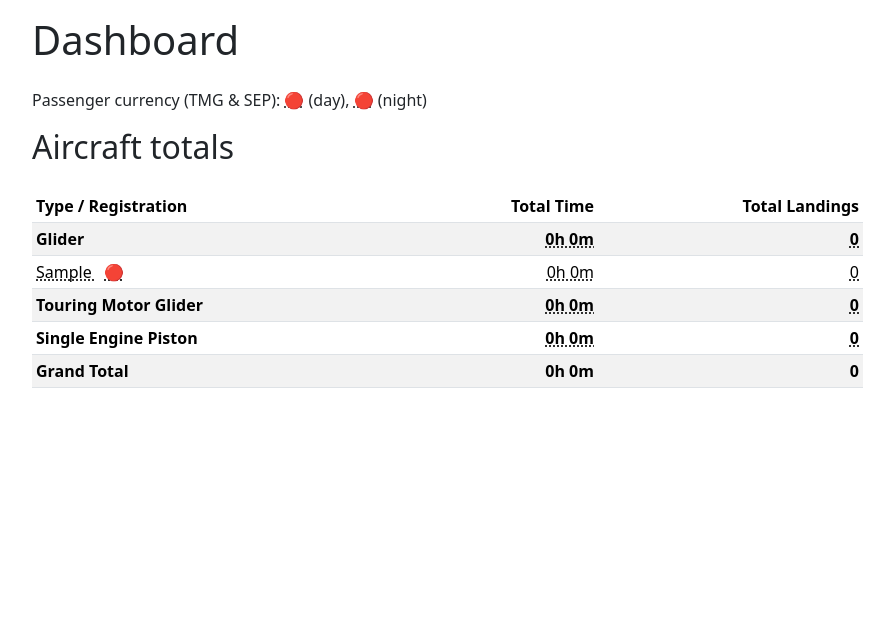
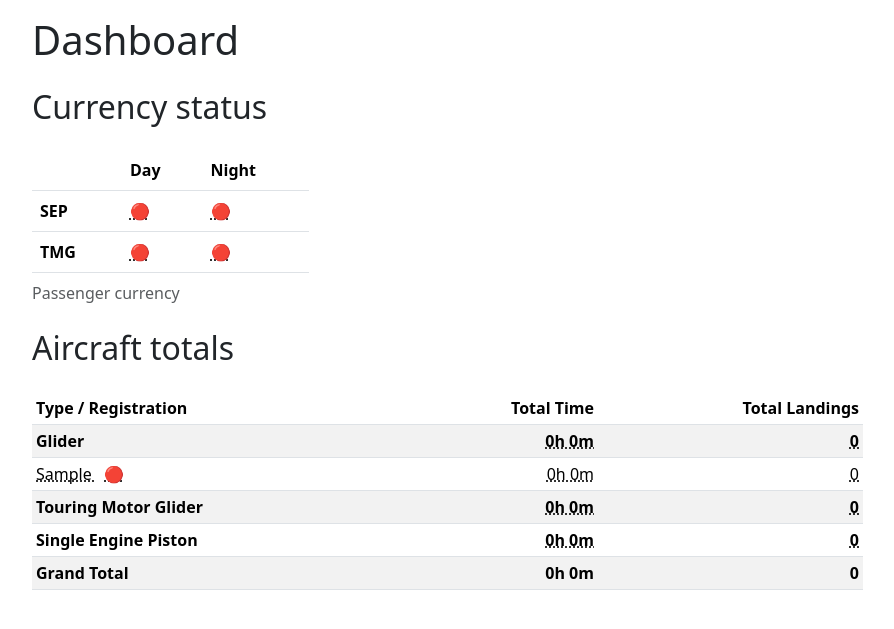
Before and after one commit to zyv/pilot_log, a Django app: page / in a window 1280 px wide. Shown: the part 56-685 px from the top of the page, without its empty margins (54-948 px from the left). Run offline with Django 3.2, Linux system fonts and the light colour scheme; a user stored in the database is signed in; tables that the repository leaves empty hold one stand-in row (values such as "Sample post"); data that the repository does not hold is empty; some libraries are stand-ins or nearby versions.

Commit message:
fix(currency): split SEP & TMG classes for passenger currency

```diff
--- a/logbook/templates/logbook/dashboard.html
+++ b/logbook/templates/logbook/dashboard.html
@@ -4,10 +4,30 @@
 {% block content %}
     <h1>Dashboard</h1>
 
-    <p>Passenger currency (TMG & SEP):
-        {% include "logbook/currency_status.html" with currency=passenger_currency.sep.day %} (day),
-        {% include "logbook/currency_status.html" with currency=passenger_currency.sep.night %} (night)
-    </p>
+    <h2>Currency status</h2>
+
+    <table class="table w-25">
+        <caption>Passenger currency</caption>
+        <thead>
+        <tr>
+            <th scope="col"></th>
+            <th scope="col">Day</th>
+            <th scope="col">Night</th>
+        </tr>
+        </thead>
+        <tbody>
+        <tr>
+            <th scope="row">SEP</th>
+            <td>{% include "logbook/currency_status.html" with currency=passenger_currency.sep.day %}</td>
+            <td>{% include "logbook/currency_status.html" with currency=passenger_currency.sep.night %}</td>
+        </tr>
+        <tr>
+            <th scope="row">TMG</th>
+            <td>{% include "logbook/currency_status.html" with currency=passenger_currency.tmg.day %}</td>
+            <td>{% include "logbook/currency_status.html" with currency=passenger_currency.tmg.night %}</td>
+        </tr>
+        </tbody>
+    </table>
 
     <h2>Aircraft totals</h2>
 
--- a/logbook/views/index.py
+++ b/logbook/views/index.py
@@ -27,13 +27,29 @@ class DashboardView(AuthenticatedListView):
                 "sep": {
                     "day": get_ninety_days_currency(
                         LogEntry.objects.filter(
-                            aircraft__type__in={AircraftType.SEP.name, AircraftType.TMG.name},
+                            aircraft__type=AircraftType.SEP.name,
                             time_function=FunctionType.PIC.name,
                         ),
                     ),
                     "night": get_ninety_days_currency(
                         LogEntry.objects.filter(
-                            aircraft__type__in={AircraftType.SEP.name, AircraftType.TMG.name},
+                            aircraft__type=AircraftType.SEP.name,
+                            time_function=FunctionType.PIC.name,
+                            night=True,
+                        ),
+                        required_landings=CURRENCY_REQUIRED_LANDINGS_NIGHT,
+                    ),
+                },
+                "tmg": {
+                    "day": get_ninety_days_currency(
+                        LogEntry.objects.filter(
+                            aircraft__type=AircraftType.TMG.name,
+                            time_function=FunctionType.PIC.name,
+                        ),
+                    ),
+                    "night": get_ninety_days_currency(
+                        LogEntry.objects.filter(
+                            aircraft__type=AircraftType.TMG.name,
                             time_function=FunctionType.PIC.name,
                             night=True,
                         ),
```
